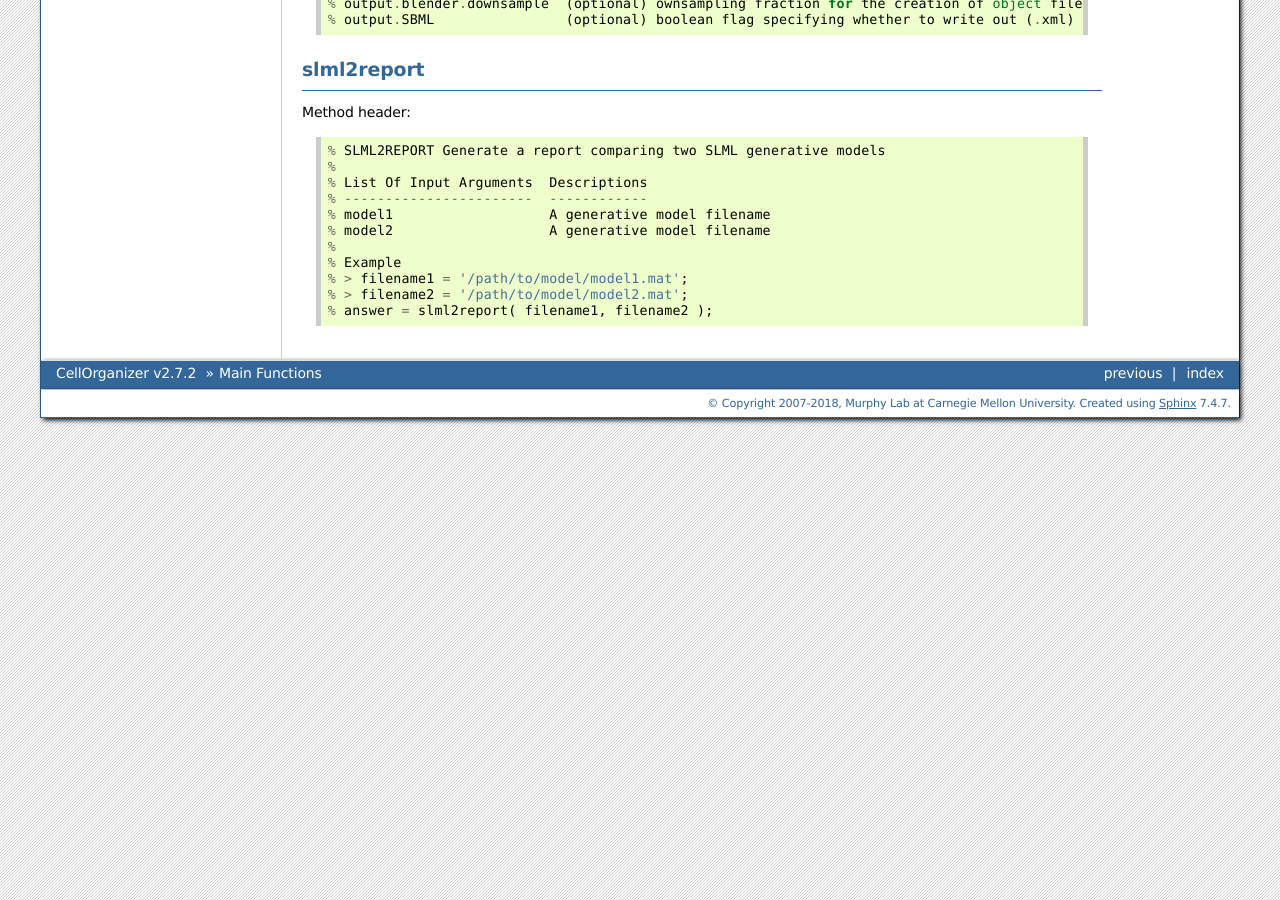
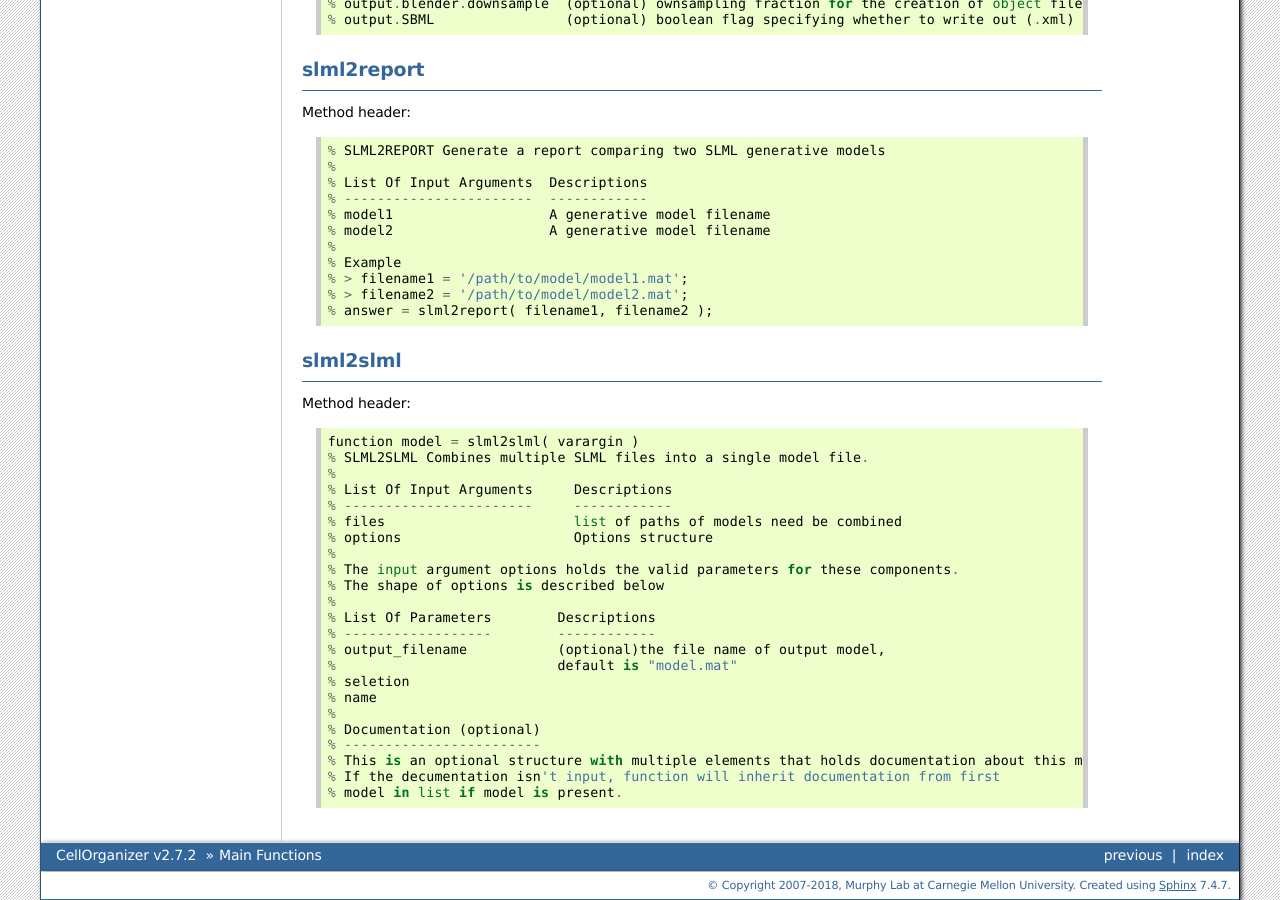
Before and after one commit to murphygroup/cellorganizer-documentation_old, a Sphinx documentation site: the page built from source/chapters/api.rst, in a window 1280 px wide and 900 px high, scrolled down 2920 px. Built offline with Sphinx 7.4.7, drawn with Linux system fonts in a browser that asks for light colours.

Commit message:
Updated docs

```diff
--- a/source/chapters/api.rst
+++ b/source/chapters/api.rst
@@ -197,3 +197,32 @@ Method header::
   % > filename1 = '/path/to/model/model1.mat';
   % > filename2 = '/path/to/model/model2.mat';
   % answer = slml2report( filename1, filename2 );
+
+slml2slml
+*********
+
+Method header::
+
+  function model = slml2slml( varargin )
+  % SLML2SLML Combines multiple SLML files into a single model file.
+  %
+  % List Of Input Arguments     Descriptions
+  % -----------------------     ------------
+  % files                       list of paths of models need be combined
+  % options                     Options structure
+  %
+  % The input argument options holds the valid parameters for these components.
+  % The shape of options is described below
+  %
+  % List Of Parameters        Descriptions
+  % ------------------        ------------
+  % output_filename           (optional)the file name of output model,
+  %                           default is "model.mat"
+  % seletion
+  % name
+  %
+  % Documentation (optional)
+  % ------------------------
+  % This is an optional structure with multiple elements that holds documentation about this model.
+  % If the decumentation isn't input, function will inherit documentation from first
+  % model in list if model is present.
--- a/source/chapters/docker/index.rst
+++ b/source/chapters/docker/index.rst
@@ -7,6 +7,7 @@ CellOrganizer for Docker is an image with compiled binaries from CellOrganizer f
 - **slml2img**, the top-level function to generate simulated instances from a trained generative model.
 - **slml2info**, the top-level function to generate a report from information extracted from a single generative model.
 - **slml2report**, the top-level function to generate a report from comparing generative models.
+- **slml2slml**, the top-level function to combine models into a single model file.
 
 Installing CellOrganizer for Docker
 ***********************************
```
Also changed, not shown: source/chapters/demos.rst (+25 -0 lines).
